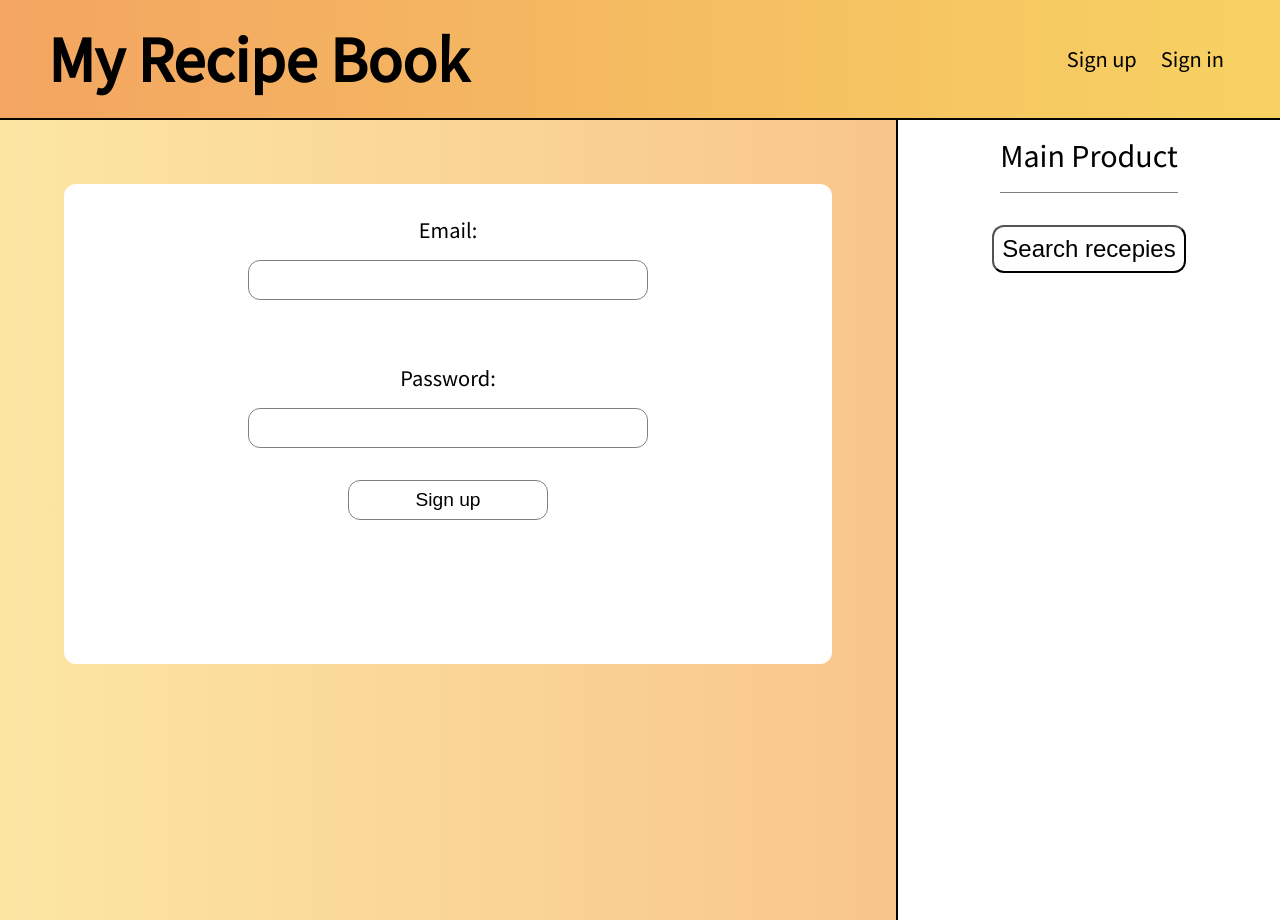
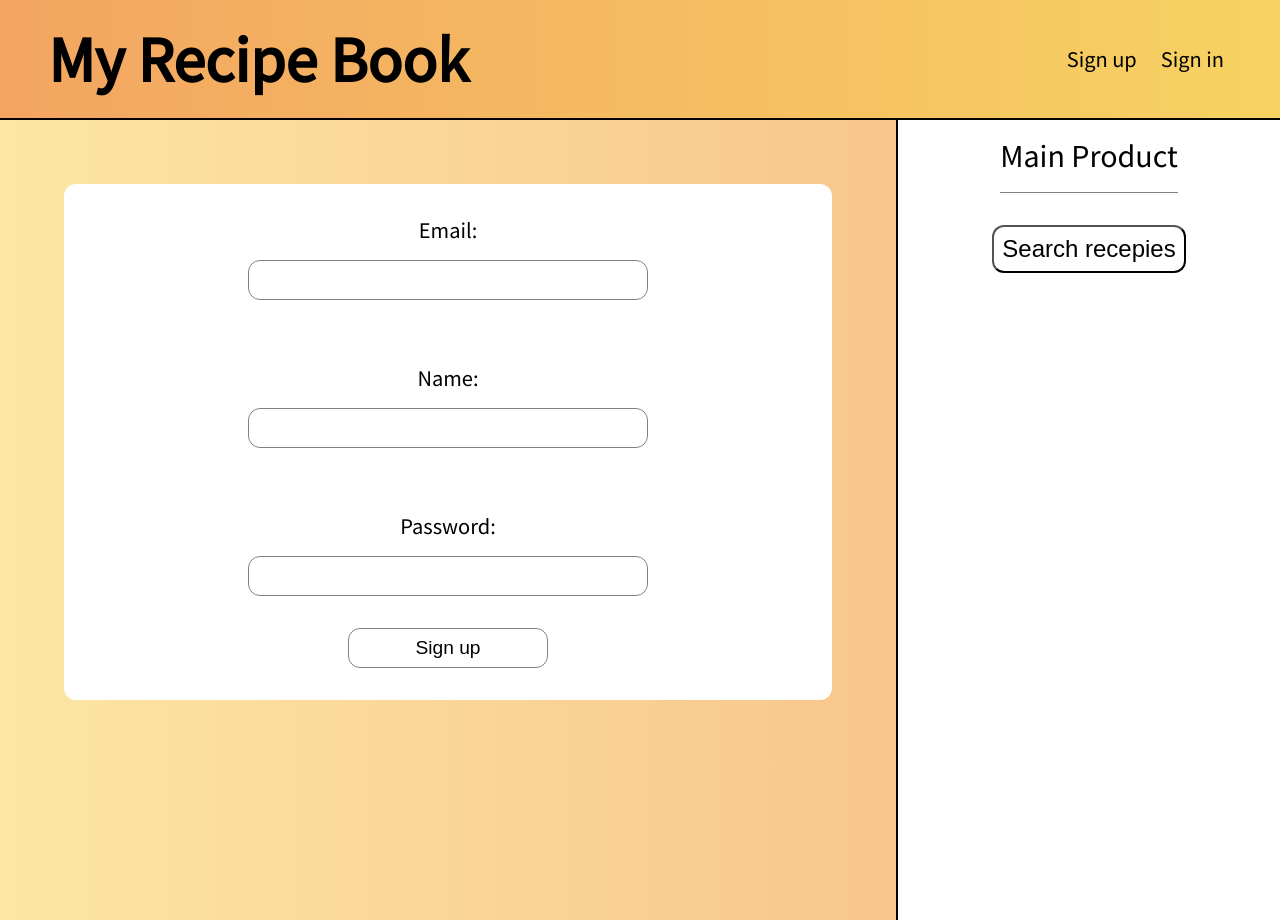
Before and after one commit to nochzato/int20h-test, a React (Create React App) app in the folder client/: page /registration in a window 1280 px wide. Built offline with nearby package versions, Linux system fonts and the light colour scheme.

Commit message:
small fixes

```diff
--- a/client/src/components/UI/Form/Form.module.css
+++ b/client/src/components/UI/Form/Form.module.css
@@ -3,7 +3,7 @@
     background: white;
     border-radius: 12px;
     margin: 4rem 2rem 2rem 2rem;
-    height: 60vh;
+    /* height: 60vh; */
     margin-left: 4rem;
 }
 
@@ -17,7 +17,7 @@
 
 .input {
     width: 400px;
-    height: 40px;
+    padding: 0.5rem;
     font-size: 1.2rem;
     border-radius: 12px;
     border: 1px solid gray;
@@ -37,6 +37,7 @@
     border: 1px solid gray;
     border-radius: 12px;
     font-size: 1.2rem;
+    margin-bottom: 2rem;
 }
 
 .form button:hover {
--- a/client/src/components/UI/Form/Form.tsx
+++ b/client/src/components/UI/Form/Form.tsx
@@ -1,24 +1,67 @@
-import React from "react";
+import React, { useRef } from "react";
 
 import classes from "./Form.module.css";
 
 interface FormProps {
-  submitHandler: () => void;
+  submitHandler: (
+    name: string | undefined,
+    email: string,
+    password: string
+  ) => void;
   buttonCaption: string;
+  hasName: boolean;
 }
 
 const Form: React.FC<FormProps> = (props) => {
+  const nameInputRef = useRef<HTMLInputElement>(null);
+  const emailInputRef = useRef<HTMLInputElement>(null);
+  const passwordInputRef = useRef<HTMLInputElement>(null);
+
   return (
     <div className={classes.form_container}>
-      <form className={classes.form}>
+      <form
+        className={classes.form}
+        onSubmit={(e: React.FormEvent<HTMLFormElement>) => {
+          e.preventDefault();
+          props.submitHandler.call(
+            this,
+            nameInputRef.current?.value || undefined,
+            emailInputRef.current!.value,
+            passwordInputRef.current!.value
+          );
+        }}
+      >
         <label htmlFor="email" className={classes.label}>
           Email:
         </label>
-        <input id="email" type="email" className={classes.input}></input>
+        <input
+          id="email"
+          type="email"
+          className={classes.input}
+          ref={emailInputRef}
+        ></input>
+        {props.hasName && (
+          <>
+            <label htmlFor="name" className={classes.label}>
+              Name:
+            </label>
+            <input
+              id="name"
+              type="text"
+              className={classes.input}
+              ref={nameInputRef}
+            ></input>
+          </>
+        )}
         <label htmlFor="password" className={classes.label}>
           Password:
         </label>
-        <input id="password" type="password" className={classes.input}></input>
+        <input
+          id="password"
+          type="password"
+          className={classes.input}
+          ref={passwordInputRef}
+        ></input>
         <button type="submit">{props.buttonCaption}</button>
       </form>
     </div>
--- a/client/src/pages/LoginPage/LoginPage.tsx
+++ b/client/src/pages/LoginPage/LoginPage.tsx
@@ -1,10 +1,36 @@
 import React from "react";
 import Form from "../../components/UI/Form/Form";
+import { useNavigate } from "react-router-dom";
 
 const LoginPage = () => {
-    return <div>
-        <Form submitHandler={() => {}} buttonCaption='Sign In'/>
+  const navigate = useNavigate();
+
+  const loginHandler: (name: string|undefined, email: string, password: string) => void = (
+    name: string|undefined,
+    email: string,
+    password: string
+  ) => {
+    fetch("http://localhost:8080/auth", {
+      method: "post",
+      headers: {
+        "Content-Type": "application/json",
+      },
+      body: JSON.stringify({ email, password }),
+    })
+      .then((res) => {
+        console.log(res);
+        navigate("/");
+      })
+      .catch((err) => {
+        console.log(err);
+      });
+  };
+
+  return (
+    <div>
+      <Form submitHandler={loginHandler} buttonCaption="Sign In" hasName={false} />
     </div>
-}
+  );
+};
 
 export default LoginPage;
--- a/client/src/pages/RegistrationPage/RegistrationPage.tsx
+++ b/client/src/pages/RegistrationPage/RegistrationPage.tsx
@@ -1,11 +1,40 @@
 import React from "react";
+import { useNavigate } from "react-router-dom";
 import Form from "../../components/UI/Form/Form";
 
+const RegistrationPage = () => {
+  const navigate = useNavigate();
 
-const RegistrationPage = () => {
-    return <div>
-        <Form submitHandler={() => {}} buttonCaption='Sign up'/>
+  const registrationHandler: (
+    name: string | undefined,
+    email: string,
+    password: string
+  ) => void = (name: string | undefined, email: string, password: string) => {
+    fetch("http://localhost:8080/register", {
+      method: "post",
+      headers: {
+        "Content-Type": "application/json",
+      },
+      body: JSON.stringify({ name, email, password }),
+    })
+      .then((res) => {
+        console.log(res);
+        navigate('/');
+      })
+      .catch((err) => {
+        console.log(err);
+      });
+  };
+
+  return (
+    <div>
+      <Form
+        submitHandler={registrationHandler}
+        buttonCaption="Sign up"
+        hasName={true}
+      />
     </div>
+  );
 };
 
 export default RegistrationPage;
--- /dev/null
+++ b/client/src/store/auth-slice.ts
@@ -0,0 +1 @@
+export {};
```
